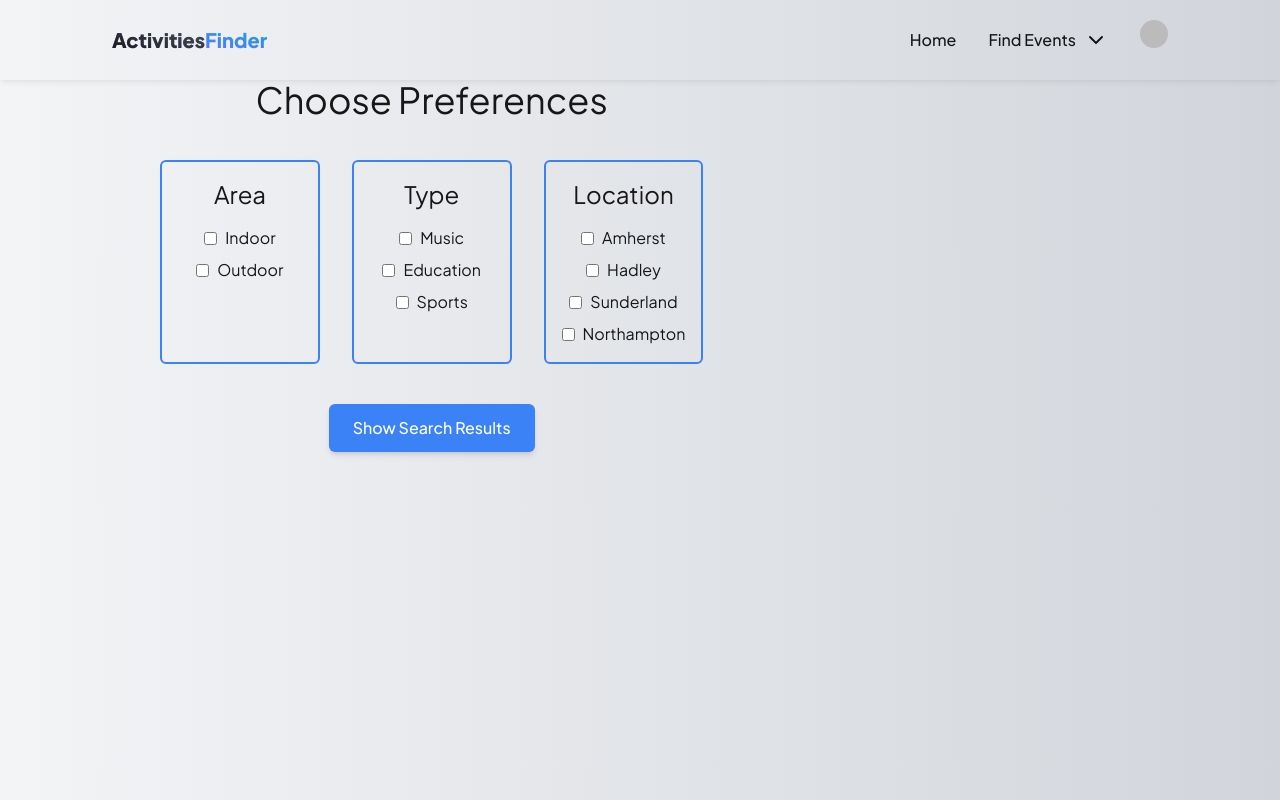
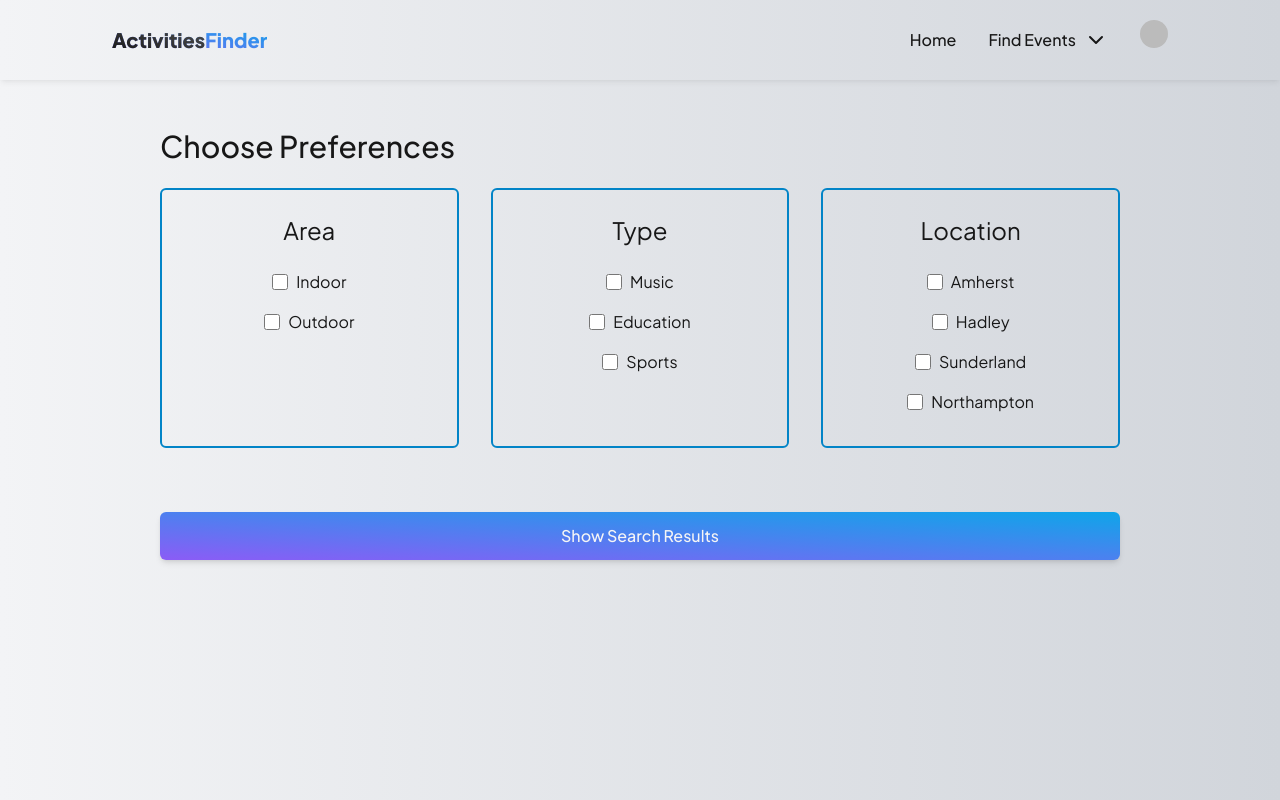
Before and after one commit to jackbisceglia/activitiesfinder-320, a Next.js app in the folder frontend/: page /preferences in a window 1280 px wide. Built offline with nearby package versions, Linux system fonts and the light colour scheme; no server answers; sample sign-in values are in the browser's storage; some icons are missing.

Commit message:
feat: lots of changes...

```diff
--- a/frontend/src/components/EventCard.tsx
+++ b/frontend/src/components/EventCard.tsx
@@ -102,8 +102,8 @@ export function EventCard({
         className={`${
           eventSaved
             ? "bg-gray-400 hover:bg-gray-500"
-            : "bg-sky-600 hover:bg-sky-700"
-        } px-4 py-[0.375rem] text-xs transition-all duration-100 bg-gray-400 rounded-md  text-white w-min h-min`}
+            : "bg-gradient-to-tr from-violet-500 to-sky-500 text-neutral-100"
+        } px-4 py-[0.375rem] text-xs transition-all duration-100 bg-gray-400 rounded-md  text-white w-min h-min hover:shadow-md shadow-black`}
       >
         {eventSaved ? "Unsave" : "Save"}
       </button>
--- a/frontend/src/components/Navbar.tsx
+++ b/frontend/src/components/Navbar.tsx
@@ -47,8 +47,8 @@ const addMockEvent = () => {
 
 const addMockPreferences = () => {
   const preferences = {
-    area: "outdoors",
-    type: "sports",
+    area: "indoor",
+    type: "music",
     location: "amherst",
   };
 
@@ -100,13 +100,14 @@ const Navbar = () => {
     Record<string, string>
   >({});
   const searchParamString = preferenceObjectToString(defaultPreferences);
+  console.log("from f(): ", searchParamString);
 
   const pages: Record<string, PageLink> = {
     home: { title: "Home", href: "/" },
     search: { title: "New Preferences", href: "/preferences" },
     results: {
       title: "Default Preferences",
-      href: `/results${searchParamString}}`,
+      href: `/results${searchParamString && `?${searchParamString}`}`,
     },
   };
 
@@ -131,7 +132,7 @@ const Navbar = () => {
       {/* LINKS */}
       {user.isLoaded && user.isSignedIn ? (
         <ul className="flex gap-8 my-auto">
-          {process.env.NEXT_PUBLIC_ISDEVMODE && <DevTools />}
+          {process.env.NEXT_PUBLIC_TESTING === "ShowDevTools" && <DevTools />}
           <NavLink href={pages.home.href}>
             <li className="py-2">{pages.home.title}</li>
           </NavLink>
--- a/frontend/src/pages/landing.tsx
+++ b/frontend/src/pages/landing.tsx
@@ -20,7 +20,7 @@ export default function LandingPage() {
 
     if (!signIn || !email || !pass) return;
 
-    const response = await signIn
+    await signIn
       .create({
         identifier: email,
         password: pass,
@@ -37,9 +37,6 @@ export default function LandingPage() {
       .catch((err) => console.error("error", err.errors[0].longMessage));
   };
 
-  console.log(process.env.NEXT_PUBLIC_TESTING === "ShowDevTools");
-  console.log(process.env.NEXT_PUBLIC_TESTING);
-
   return (
     <>
       <SignedIn>
@@ -55,7 +52,7 @@ export default function LandingPage() {
           {process.env.NEXT_PUBLIC_TESTING === "ShowDevTools" && (
             <button
               onClick={signInAsDev}
-              className="px-6 py-2 text-xs font-medium text-white uppercase rounded-md bg-gradient-to-tr from-indigo-500 to-sky-500"
+              className="px-6 py-2 text-xs font-medium text-white uppercase rounded-md bg-gradient-to-tr from-violet-500 to-sky-500"
             >
               Dev Sign In
             </button>
@@ -80,7 +77,7 @@ export default function LandingPage() {
             </Link>
             <Link
               href="/signup"
-              className="px-4 py-2 transition-all duration-500 border rounded-md hover:text-white bg-gradient-to-tr from-violet-500 to-sky-500 text-neutral-300"
+              className="px-4 py-2 transition-all duration-500 border rounded-md hover:text-white bg-gradient-to-tr from-violet-500 to-sky-500 text-neutral-100"
             >
               Get Started
             </Link>
--- a/frontend/src/pages/preferences.tsx
+++ b/frontend/src/pages/preferences.tsx
@@ -1,7 +1,7 @@
+import Link from "next/link";
+import { preferenceObjectToString } from "@/utils/helpers";
+import { useRouter } from "next/router";
 import { useState } from "react";
-import Link from "next/link";
-import { useRouter } from "next/router";
-import { preferenceObjectToString } from "@/utils/helpers";
 
 export default function Preferences() {
   const [preferences, setPreferences] = useState<Record<string, string[]>>({});
@@ -23,112 +23,139 @@ export default function Preferences() {
   };
 
   return (
-    <div className="text-center">
-      <h1 className="text-4xl mb-10">Choose Preferences</h1>
-      <div className="grid grid-cols-1 md:grid-cols-3 gap-8">
-        <div className="flex flex-col items-center p-4 border-2 border-blue-500 rounded-md">
-          <h2 className="text-2xl mb-4">Area</h2>
-          <label className="inline-flex items-center mb-2">
+    <div className="flex flex-col flex-1 h-full gap-6 py-12">
+      <h1 className="text-3xl font-medium">Choose Preferences</h1>
+      <div className="grid grid-cols-1 gap-8 md:grid-cols-3">
+        <div className="flex flex-col items-center justify-start gap-2 pt-6 pb-8 border-2 rounded-md border-sky-600">
+          <h2 className="mb-4 text-2xl">Area</h2>
+          <div className="inline-flex items-center mb-2">
             <input
               type="checkbox"
               name="area"
               value="indoor"
-              className="text-blue-500"
+              id="indoor"
+              className="w-4 h-4 text-white accent-sky-600"
               onChange={handleChange}
             />
-            <span className="ml-2">Indoor</span>
+            <label htmlFor="indoor" className="ml-2">
+              Indoor
             </label>
-          <label className="inline-flex items-center">
+          </div>
+          <div className="inline-flex items-center">
             <input
               type="checkbox"
               name="area"
               value="outdoor"
-              className="text-blue-500"
+              id="outdoor"
+              className="w-4 h-4 accent-sky-600"
               onChange={handleChange}
             />
-            <span className="ml-2">Outdoor</span>
+            <label htmlFor="outdoor" className="ml-2">
+              Outdoor
             </label>
           </div>
-        <div className="flex flex-col items-center p-4 border-2 border-blue-500 rounded-md">
-          <h2 className="text-2xl mb-4">Type</h2>
-          <label className="inline-flex items-center mb-2">
+        </div>
+        <div className="flex flex-col items-center justify-start gap-2 pt-6 pb-8 border-2 rounded-md border-sky-600">
+          <h2 className="mb-4 text-2xl">Type</h2>
+          <div className="inline-flex items-center mb-2">
             <input
               type="checkbox"
               name="type"
+              id="music"
               value="music"
-              className="text-blue-500"
+              className="w-4 h-4 accent-sky-600"
               onChange={handleChange}
             />
-            <span className="ml-2">Music</span>
+            <label htmlFor="music" className="ml-2">
+              Music
             </label>
-          <label className="inline-flex items-center mb-2">
+          </div>
+          <div className="inline-flex items-center mb-2">
             <input
               type="checkbox"
               name="type"
               value="education"
-              className="text-blue-500"
+              id="education"
+              className="w-4 h-4 accent-sky-600"
               onChange={handleChange}
             />
-            <span className="ml-2">Education</span>
+            <label htmlFor="education" className="ml-2">
+              Education
             </label>
-          <label className="inline-flex items-center">
+          </div>
+          <div className="inline-flex items-center">
             <input
               type="checkbox"
               name="type"
               value="sports"
-              className="text-blue-500"
+              id="sports"
+              className="w-4 h-4 accent-sky-600"
               onChange={handleChange}
             />
-            <span className="ml-2">Sports</span>
+            <label htmlFor="sports" className="ml-2">
+              Sports
             </label>
           </div>
-        <div className="flex flex-col items-center p-4 border-2 border-blue-500 rounded-md">
-          <h2 className="text-2xl mb-4">Location</h2>
-          <label className="inline-flex items-center mb-2">
+        </div>
+        <div className="flex flex-col items-center justify-start gap-2 pt-6 pb-8 border-2 rounded-md border-sky-600">
+          <h2 className="mb-4 text-2xl">Location</h2>
+          <div className="inline-flex items-center mb-2">
             <input
               type="checkbox"
               name="location"
-              value="Amherst"
-              className="text-blue-500"
+              value="amherst"
+              id="amherst"
+              className="w-4 h-4 accent-sky-600"
               onChange={handleChange}
             />
-            <span className="ml-2">Amherst</span>
+            <label htmlFor="amherst" className="ml-2">
+              Amherst
             </label>
-          <label className="inline-flex items-center mb-2">
+          </div>
+          <div className="inline-flex items-center mb-2">
             <input
               type="checkbox"
               name="location"
-              value="Hadley"
-              className="text-blue-500"
+              value="hadley"
+              id="hadley"
+              className="w-4 h-4 accent-sky-600"
               onChange={handleChange}
             />
-            <span className="ml-2">Hadley</span>
+            <label htmlFor="hadley" className="ml-2">
+              Hadley
             </label>
-          <label className="inline-flex items-center mb-2">
+          </div>
+          <div className="inline-flex items-center mb-2">
             <input
               type="checkbox"
               name="location"
-              value="Sunderland"
-              className="text-blue-500"
+              value="sunderland"
+              id="sunderland"
+              className="w-4 h-4 accent-sky-600"
               onChange={handleChange}
             />
-            <span className="ml-2">Sunderland</span>
+            <label htmlFor="sunderland" className="ml-2">
+              Sunderland
             </label>
-          <label className="inline-flex items-center">
+          </div>
+          <div className="inline-flex items-center">
             <input
               type="checkbox"
               name="location"
-              value="Northampton"
-              className="text-blue-500"
+              value="northampton"
+              id="northampton"
+              className="w-4 h-4 accent-sky-600"
               onChange={handleChange}
             />
-            <span className="ml-2">Northampton</span>
+            <label htmlFor="northampton" className="ml-2">
+              Northampton
             </label>
+          </div>
         </div>
       </div>
       <button
         onClick={handleClick}
-        className="inline-block px-6 py-3 mt-10 font-medium transition-colors duration-300 rounded-md shadow-md text-white bg-blue-500 hover:bg-blue-600"
+        className="inline-block px-6 py-3 mt-10 font-medium transition-colors duration-200 rounded-md shadow-md bg-gradient-to-tr from-violet-500 to-sky-500 text-neutral-100"
       >
         Show Search Results
       </button>
```
Also changed, not shown: frontend/src/pages/results.tsx (+20 -5 lines). Lines whose indentation alone changed are shown as unchanged.
